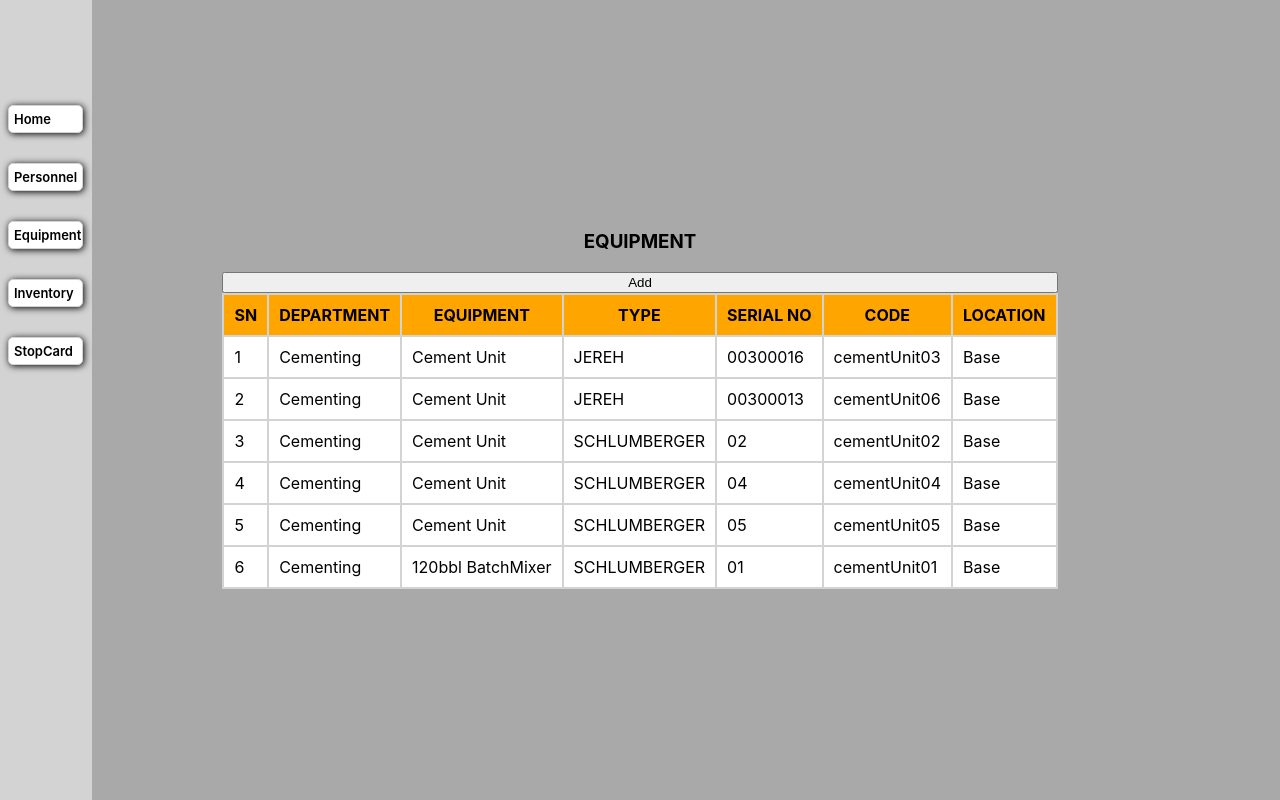
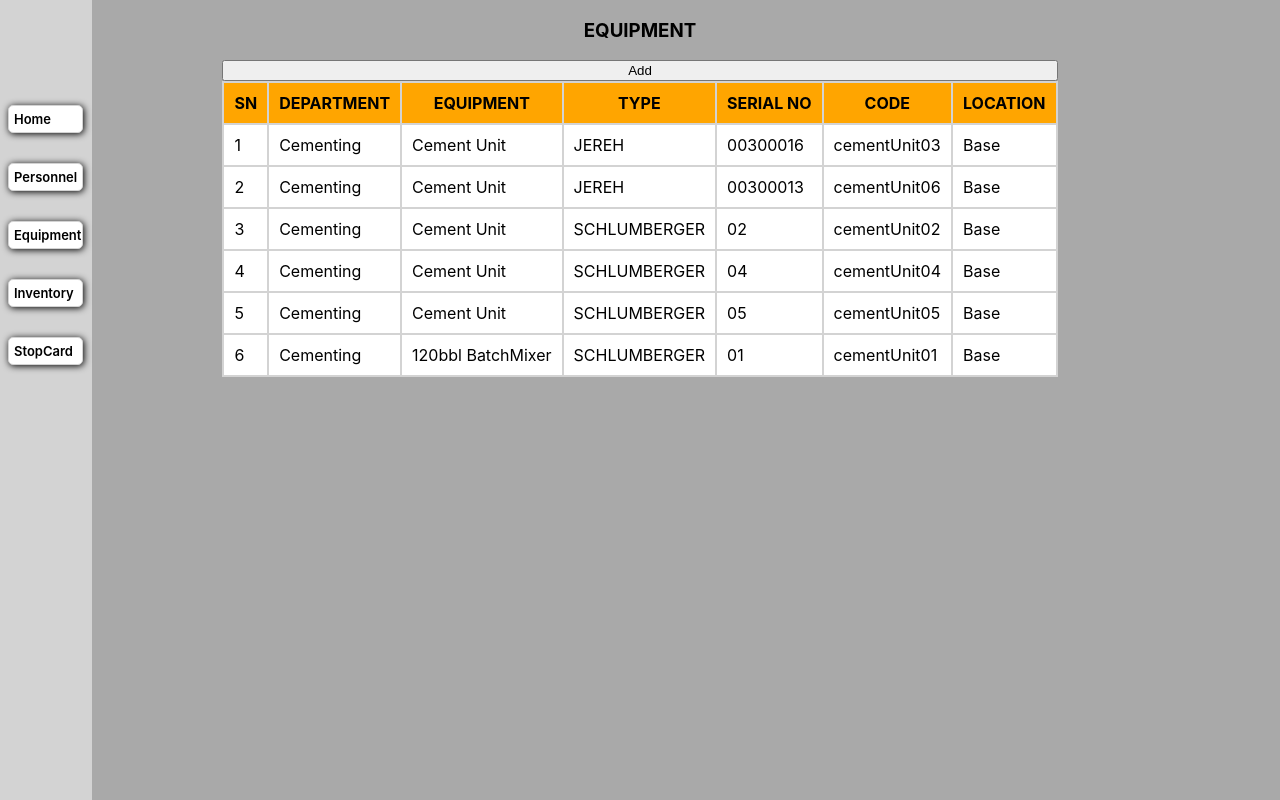
Before and after one commit to Alexcoder/abrican01, a React (Create React App) app: page /equipment in a window 1280 px wide. Built offline with nearby package versions, Linux system fonts and the light colour scheme.

Commit message:
first commit 8

```diff
--- a/src/Component_Abrican/equipment/createEquipment/styles.css
+++ b/src/Component_Abrican/equipment/createEquipment/styles.css
@@ -2,15 +2,6 @@
         display: grid;
         position: relative;
         justify-content: center;
-        align-items: center;
         background-color: darkgray;
         min-height: 100vh;
-
-        /* display: flex;
-        justify-content: center;
-        background-color: darkgray;
-        background-size:cover;
-        height:max-content;
-        min-height: 100vh; */
-
 }
--- a/src/Reusable/styles/tableMap.css
+++ b/src/Reusable/styles/tableMap.css
@@ -2,7 +2,7 @@
 .tableMapContainer{
     display: flex;
     flex-direction: column;
-    justify-content: center;
+    /* justify-content: center; */
 }
 .tableWrapper{
         position: relative;
```
